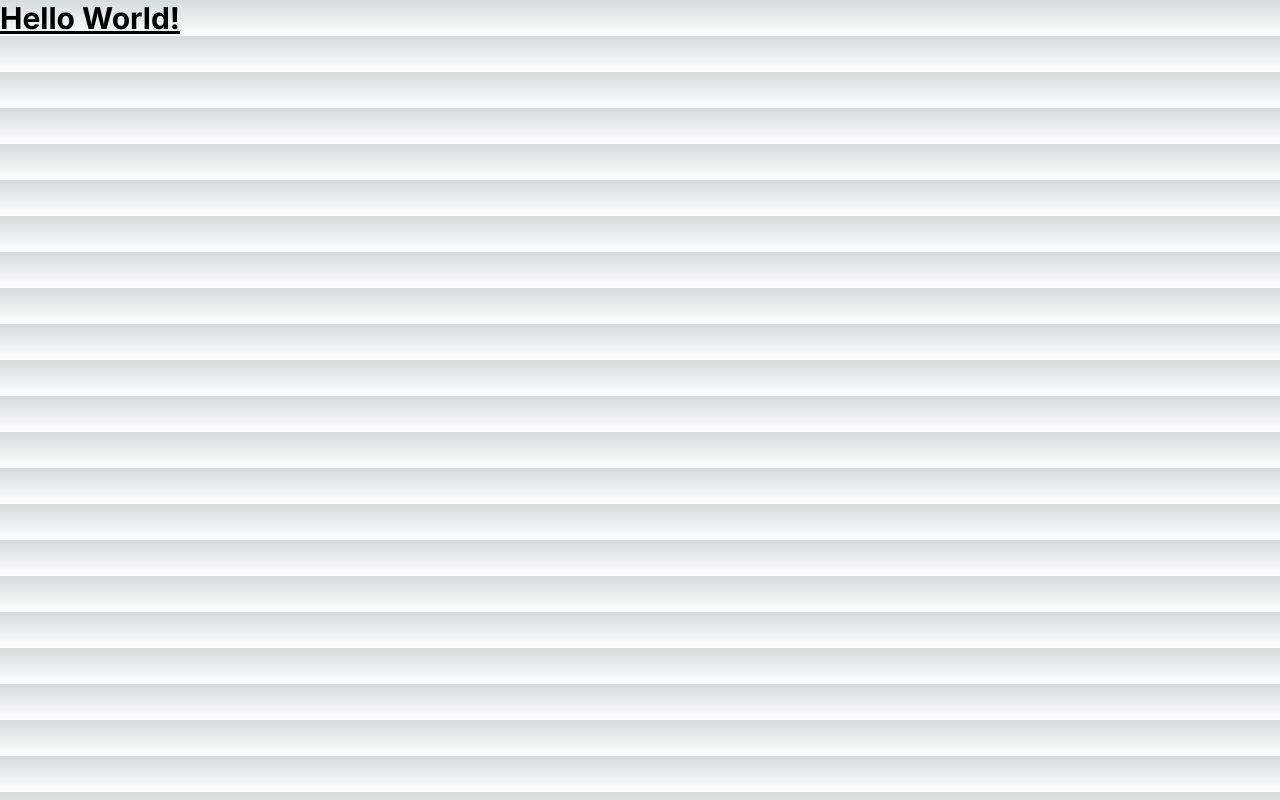
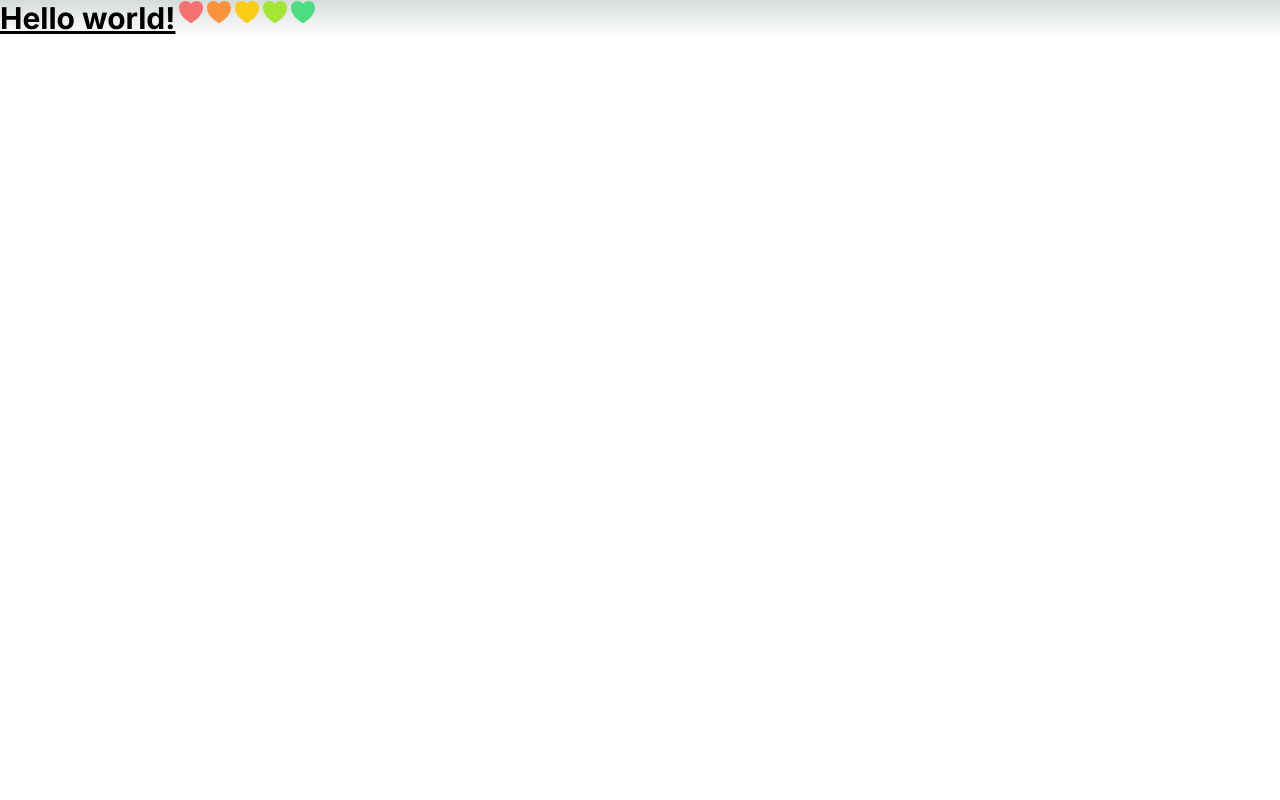
Before and after one commit to Begumwithsmiley/reactgrocery, a Next.js app in the folder my-app/: page / in a window 1280 px wide. Built offline with nearby package versions, Linux system fonts and the light colour scheme.

Commit message:
DaisyUI integrated & tested

```diff
--- a/my-app/package.json
+++ b/my-app/package.json
@@ -21,5 +21,8 @@
     "react-dom": "18.2.0",
     "tailwindcss": "3.3.2",
     "typescript": "5.1.3"
+  },
+  "devDependencies": {
+    "daisyui": "^3.0.23"
   }
 }
--- a/my-app/src/app/page.tsx
+++ b/my-app/src/app/page.tsx
@@ -2,8 +2,13 @@ import Image from 'next/image'
 
 export default function Home() {
   return (
-    <h1 className="text-3xl font-bold underline">
-      Hello World!
-    </h1>
+  <div className="rating gap-1 text-3xl font-bold underline">
+    Hello world!
+    <input type="radio" name="rating-3" className="mask mask-heart bg-red-400" />
+    <input type="radio" name="rating-3" className="mask mask-heart bg-orange-400"  />
+    <input type="radio" name="rating-3" className="mask mask-heart bg-yellow-400" />
+    <input type="radio" name="rating-3" className="mask mask-heart bg-lime-400" />
+    <input type="radio" name="rating-3" className="mask mask-heart bg-green-400" />
+  </div>
   )
 }
--- a/my-app/tailwind.config.js
+++ b/my-app/tailwind.config.js
@@ -14,5 +14,5 @@ module.exports = {
       },
     },
   },
-  plugins: [],
+  plugins: [require("daisyui")],
 }
```
Also changed, not shown: 1 other file (tests, documents, lock files or other folders).
